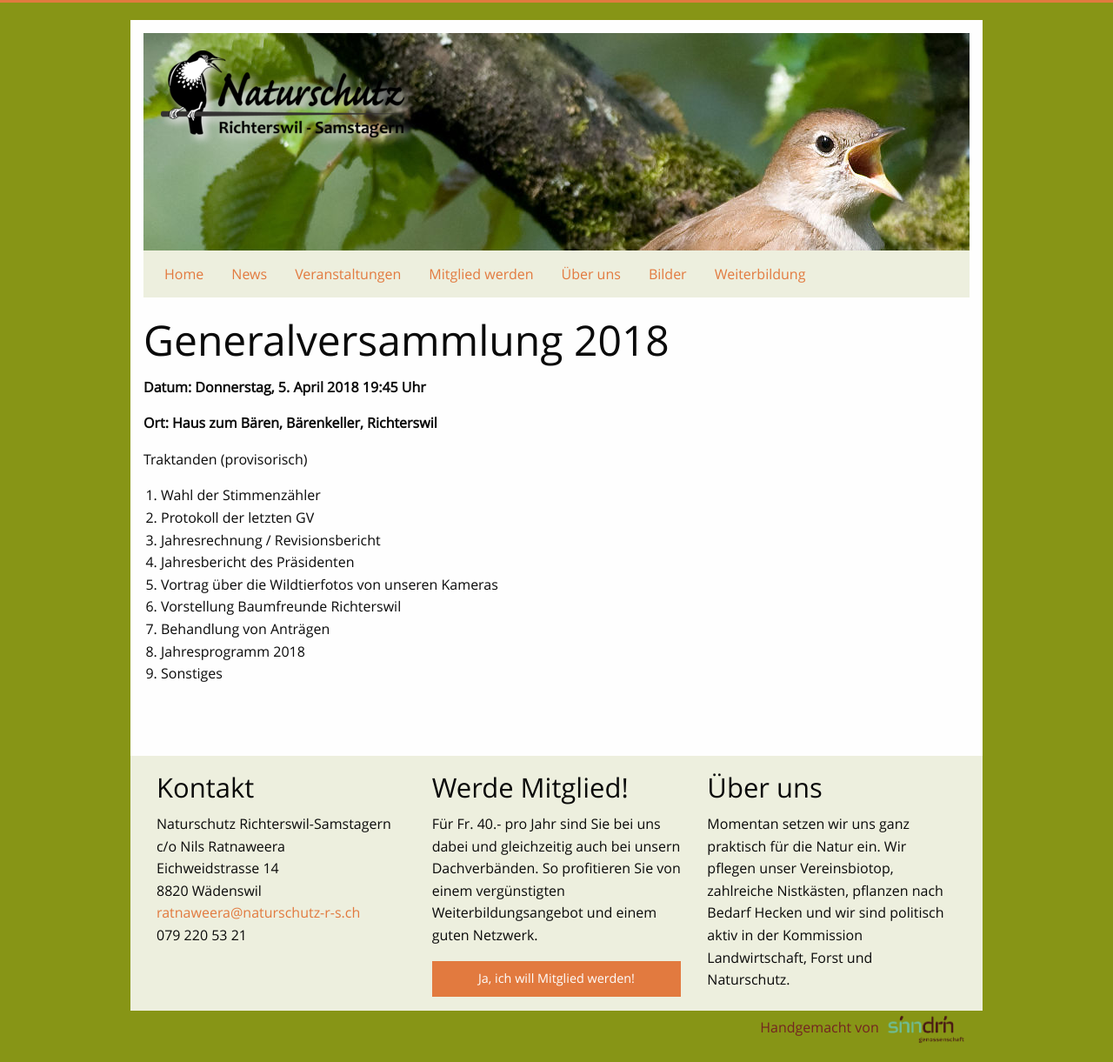
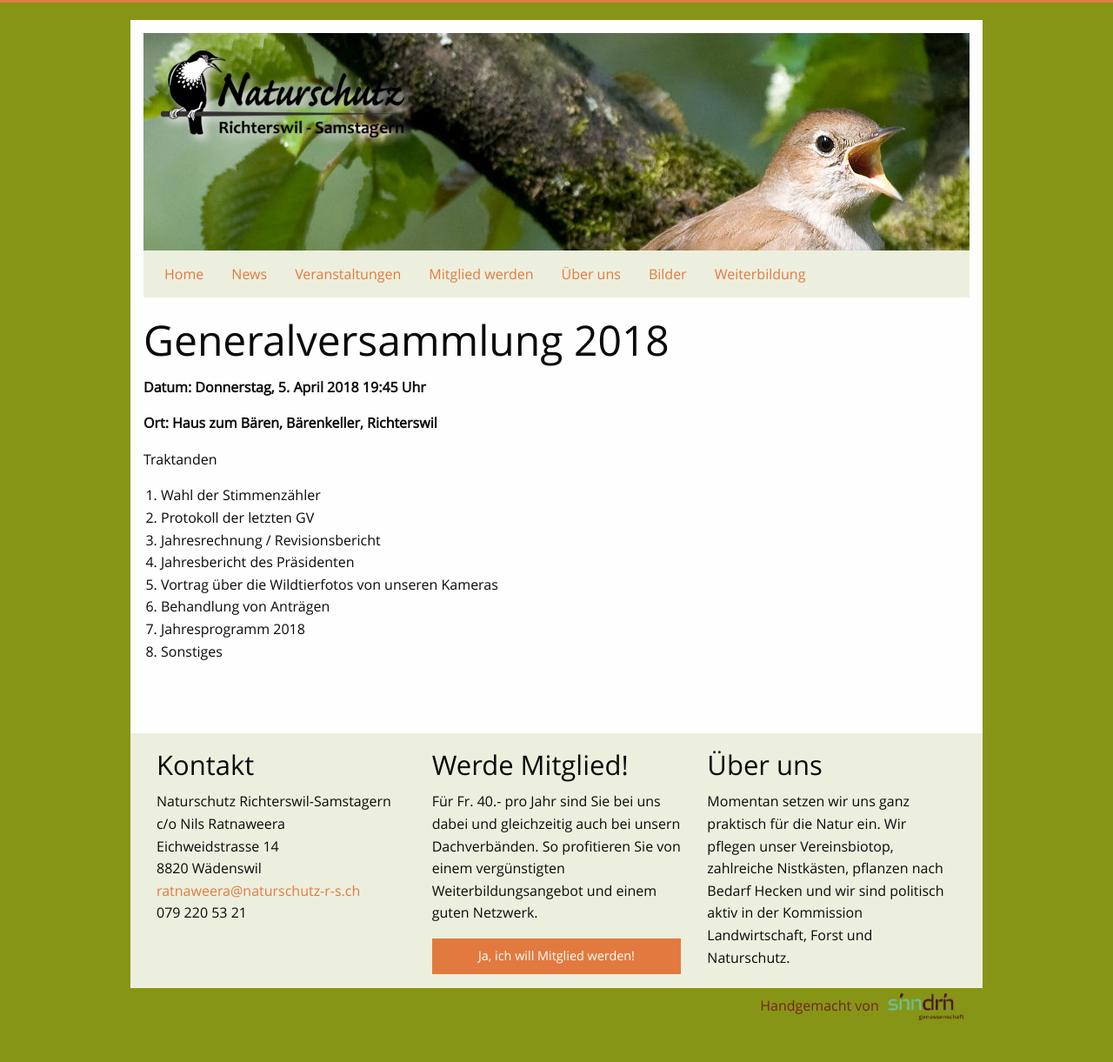
Before and after one commit to Naturschutz-Richterswil-Samstagern/Naturschutz-Richterswil-Samstagern.github.io, a Jekyll site: the page built from _posts/veranstaltungen/2018-04-05-gv2018.md, in a window 1280 px wide. Shown: the whole page at 87% size. Built offline with Jekyll 4.4.1, drawn with Linux system fonts in a browser that asks for light colours; comment, search, counter and statistics services are not loaded; after the commit the page ends 1195 px from its top, so only the background shows below that.

Commit message:
Traktandum Baumfreunde gelöscht

```diff
--- a/_posts/veranstaltungen/2018-04-05-gv2018.md
+++ b/_posts/veranstaltungen/2018-04-05-gv2018.md
@@ -15,13 +15,12 @@ tagline: Generalversammlung 2018
 **Ort:   Haus zum Bären, Bärenkeller, Richterswil**
 
 
-Traktanden (provisorisch)
+Traktanden
 1. Wahl der Stimmenzähler
 2. Protokoll der letzten GV
 3. Jahresrechnung / Revisionsbericht
 4. Jahresbericht des Präsidenten
 5. Vortrag über die Wildtierfotos von unseren Kameras
-6. Vorstellung Baumfreunde Richterswil
-7. Behandlung von Anträgen
-8. Jahresprogramm 2018
-9. Sonstiges
+6. Behandlung von Anträgen
+7. Jahresprogramm 2018
+8. Sonstiges
```
